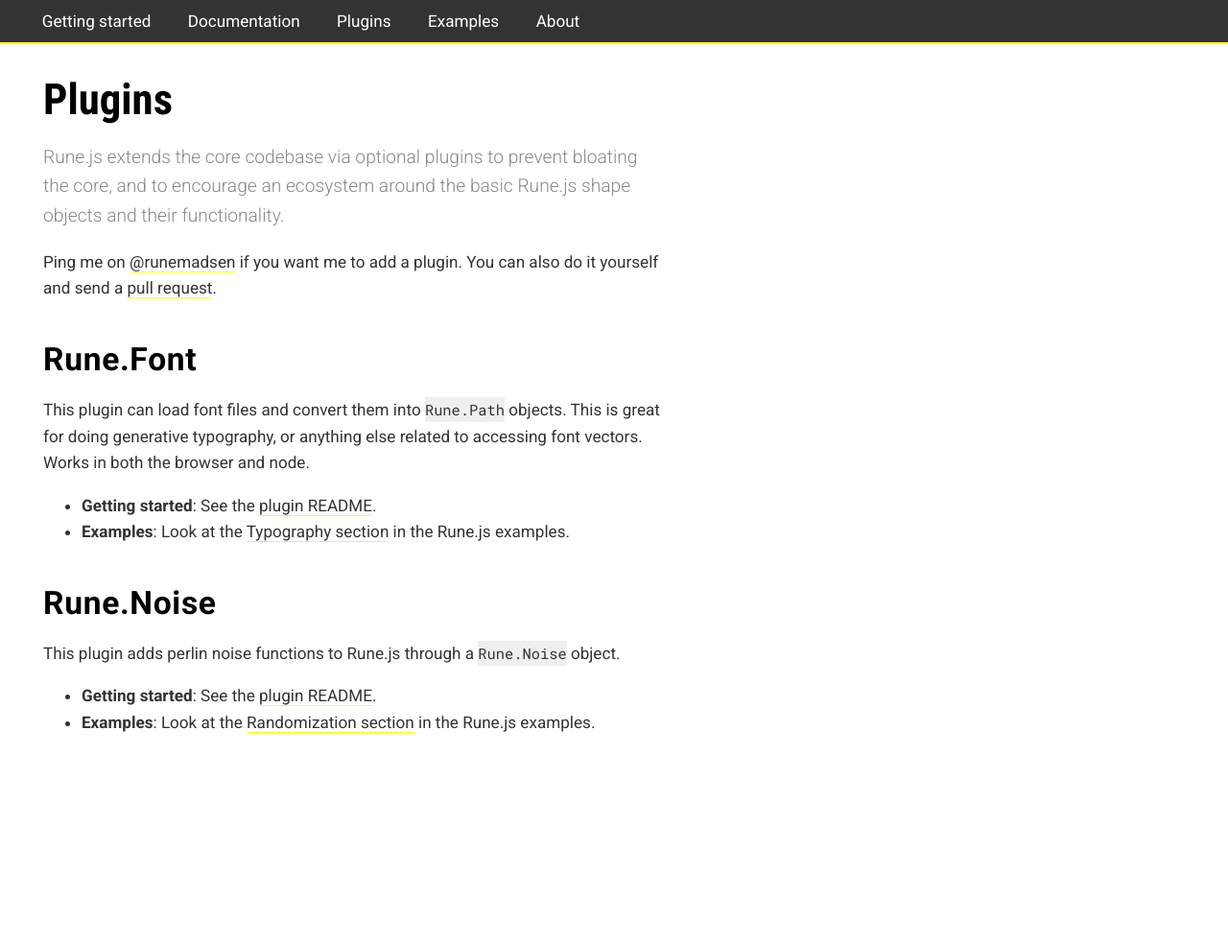
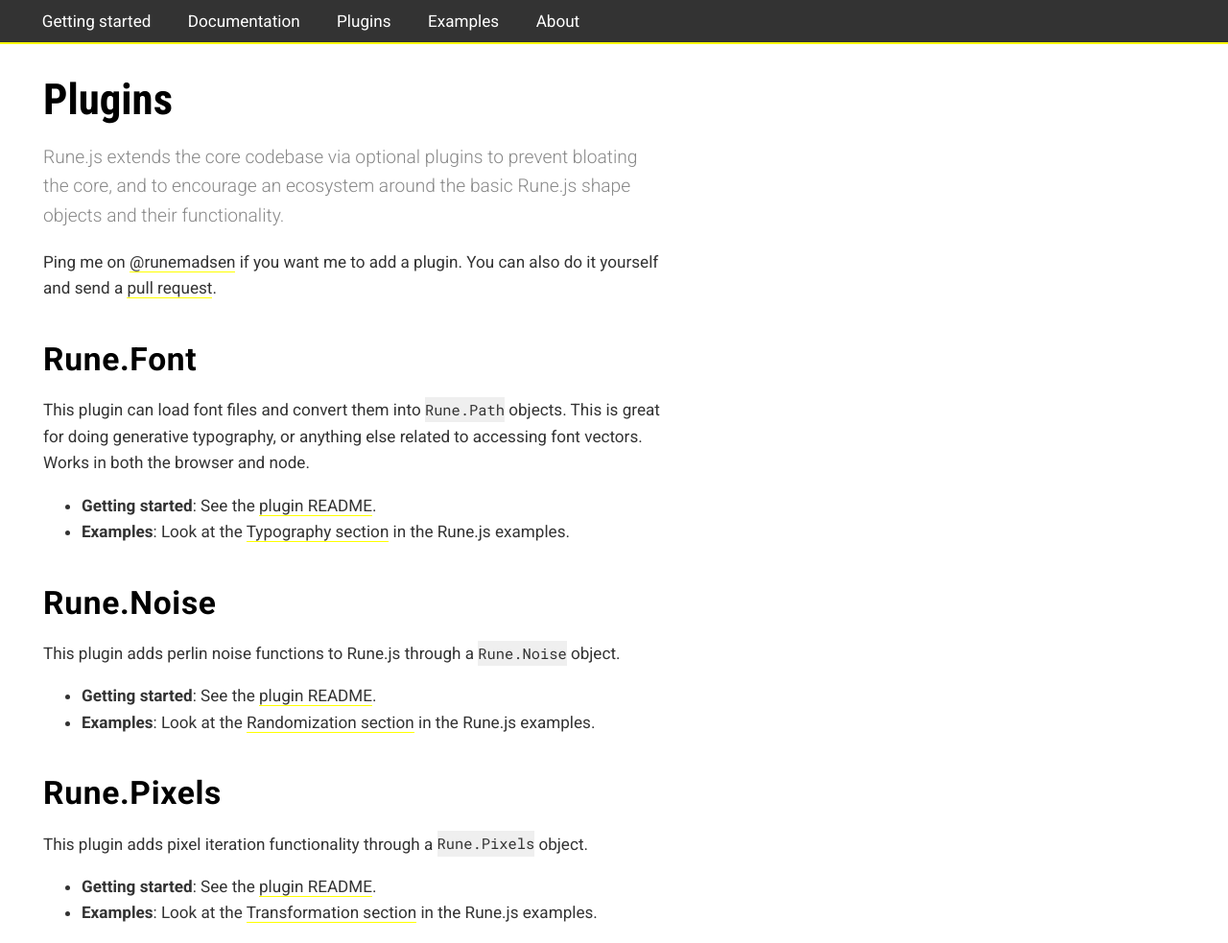
Before and after one commit to runemadsen/rune.js, a Jekyll site: the page built from plugins.md, in a window 1280 px wide. Shown: the whole page at 96% size. Built offline with Jekyll 4.4.1, drawn with Linux system fonts in a browser that asks for light colours; nearby versions of some CDN libraries; comment, search, counter and statistics services are not loaded; before the commit the page ends 900 px from its top, so only the background shows below that.

Commit message:
adding rune.pixels plugin

```diff
--- a/plugins.md
+++ b/plugins.md
@@ -22,3 +22,10 @@
 
 - **Getting started**: See the [plugin README](https://github.com/runemadsen/rune.noise.js).
 - **Examples**: Look at the [Randomization section](http://printingcode.runemadsen.com/examples/#randomization) in the Rune.js examples.
+
+## Rune.Pixels
+
+This plugin adds pixel iteration functionality through a `Rune.Pixels` object.
+
+- **Getting started**: See the [plugin README](https://github.com/runemadsen/rune.pixels.js).
+- **Examples**: Look at the [Transformation section](http://printingcode.runemadsen.com/examples/#transformation) in the Rune.js examples.
```
